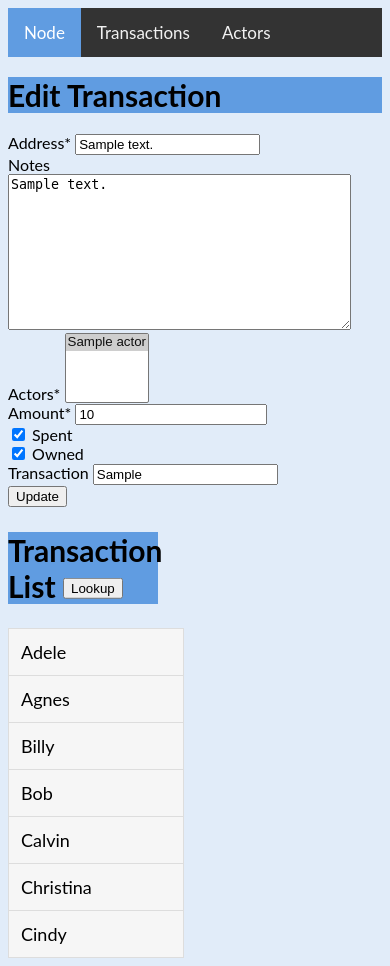
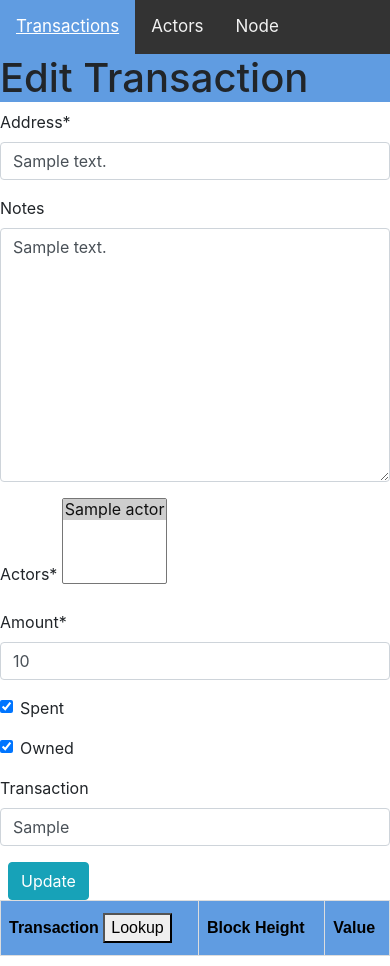
Before and after one commit to bboot/sats-tracker, a Django app: page /edit/1/ in a window 390 px wide. Run offline with Django 3.2, Linux system fonts and the light colour scheme; tables that the repository leaves empty hold one stand-in row (values such as "Sample post"); lists and menus that the app fills with data are empty; parts of the project's set-up code (start-up, migrations or seed data) failed here and were passed over; some libraries are stand-ins or nearby versions.

Commit message:
improvements
Functional:
- In txout edit, click Lookup to auto-fill the transaction field
  . The database is keyed on tuple (address, txhash)
  . If there is more than one, you can select the right one in
    the list
  . Click update to save the change

Visual:
- make responsive to screen sizes
- use icons for Edit/Delete
- move sats to the right

```diff
--- a/static/css/base.css
+++ b/static/css/base.css
@@ -23,17 +23,14 @@
 }
 
 .heading-info {
-  margin-bottom: 30px;
-  margin-left: 80px;
-  margin-right: 80px;
+  margin-bottom: 2%;
+  margin-left: 10%;
+  margin-right: 10%;
 }
 
 body {
   font-family: "Lato", sans-serif;
   background-color: #E1ECF9;
-}
-
-#title-bar {
 }
 
 h1 {
@@ -44,18 +41,16 @@
 h2 {
   font-size: 30px;
   background-color: #609CE1;
-  width: 40%;
 }
 
 .tx-btn {
   position: relative;
   top: 50%;
-  transform: perspective(1px) translateY(-25%);
 }
 
 .main-container {
-  height: 700px;
-  position: relative;
+  height: 800px;
+  overflow: hidden;
 }
 
 .main-content {
--- a/static/css/list.css
+++ b/static/css/list.css
@@ -12,9 +12,9 @@
   transition: 0.3s;
   border-radius: 5px; /* 5px rounded corners */
   background-color: white;
-  padding: 10px;
-  margin-left: 80px;
-  margin-right: 80px;
+  padding: 1%;
+  margin-left: 10%;
+  margin-right: 10%;
   width: 80%;
   display: table;
   border: none;
@@ -23,6 +23,15 @@
 
 .card:hover {
   background-color:  #236AB9;
+  color: white;
+}
+
+.card:hover .far {
+  color: white;
+}
+
+.card:hover .fas {
+  color: white;
 }
 
 .card:active {
@@ -33,14 +42,14 @@
 
 #column1 {
   float: left;
-  width: 50%;
+  width: 100%;
   font-size: 36px;
 }
 
 #column1-sats {
   text-align: right;
   float: left;
-  width: 25%;
+  width: 100%;
   font-size: 36px;
 }
 
@@ -98,36 +107,43 @@
   box-shadow: 0 12px 16px 0 rgba(0,0,0,0.24),0 17px 50px 0 rgba(0,0,0,0.19);
 }
 
-#myInput {
-  background-image: url('/css/searchicon.png'); /* Add a search icon to input */
-  background-position: 10px 12px; /* Position the search icon */
-  background-repeat: no-repeat; /* Do not repeat the icon image */
-  width: 100%; /* Full-width */
-  font-size: 16px; /* Increase font-size */
-  padding: 12px 20px 12px 40px; /* Add some padding */
-  border: 1px solid #ddd; /* Add a grey border */
-  margin-bottom: 12px; /* Add some space below the input */
+#transactions {
+  font-family: Arial, Helvetica, sans-serif;
+  border-collapse: collapse;
+  width: 100%;
 }
 
-#myUL {
-  /* Remove default list styling */
-  list-style-type: none;
-  padding: 0;
-  margin: 0;
+#transactions td, #transactions th {
+  border: 1px solid #ddd;
+  padding: 8px;
 }
 
-#myUL li a {
-  border: 1px solid #ddd; /* Add a border to all links */
-  margin-top: -1px; /* Prevent double borders */
-  background-color: #f6f6f6; /* Grey background color */
-  padding: 12px; /* Add some padding */
-  text-decoration: none; /* Remove default text underline */
-  font-size: 18px; /* Increase the font-size */
-  color: black; /* Add a black text color */
-  display: block; /* Make it into a block element to fill the whole list */
-  width: 40%;
+#transactions tr:nth-child(even){background-color: #f2f2f2;}
+
+#transactions tr:hover {background-color: #ddd;}
+
+#transactions th {
+  padding-top: 12px;
+  padding-bottom: 12px;
+  text-align: left;
+  background-color: #609CE1;
+  color: black;
 }
 
-#myUL li a:hover:not(.header) {
-  background-color: #eee; /* Add a hover effect to all links, except for headers */
+@media screen and (max-width: 1000px) {
+  #column1,
+  #column1-sats {
+  }
 }
+@media screen and (max-width: 768px) {
+  #column1,
+  #column1-sats {
+    font-size: 20px;
+  }
+}
+@media screen and (max-width: 320px) {
+  #column1,
+  #column1-sats {
+    font-size: 20px;
+  }
+}
--- a/templates/base.html
+++ b/templates/base.html
@@ -3,15 +3,16 @@
 <head>
   <meta name="viewport" content="width=device-width, initial-scale=1">
   <link rel="stylesheet" href="{% static 'css/base.css' %}"/>
+  <link rel="stylesheet" href="{% static '3rd-party/bootstrap-5.1.3-dist/css/bootstrap.min.css' %}"/>
   {% block head %}
   {% endblock head %}
 </head>
 <html>
 <body>
   <div class="topnav">
-    <a class="active" href="{% url 'node' %}">Node</a>
-    <a href="{% url 'txout_list' %}">Transactions</a>
+    <a class="active" href="{% url 'txout_list' %}">Transactions</a>
     <a href="{% url 'actor_list' %}">Actors</a>
+    <a href="{% url 'node' %}">Node</a>
   </div>
 
   <div id="title-bar">
--- a/templates/txout_edit.html
+++ b/templates/txout_edit.html
@@ -15,20 +15,19 @@
   <button class="btn btn-info ml-2" type="submit">Update</button>
 </form>
 <div>
-  <ul id="myUL">
-    <h2>Transaction List
-      <button class="tx-btn" type="submit">Lookup</button>
-    </h2>
-    <li><a href="#">Adele</a></li>
-    <li><a href="#">Agnes</a></li>
-
-    <li><a href="#">Billy</a></li>
-    <li><a href="#">Bob</a></li>
-
-    <li><a href="#">Calvin</a></li>
-    <li><a href="#">Christina</a></li>
-    <li><a href="#">Cindy</a></li>
-  </ul>
+  <table id="transactions">
+    <thead>
+    <tr>
+      <th>Transaction
+        <button class="tx-btn" type="submit">Lookup</button>
+      </th>
+      <th>Block Height</th>
+      <th>Value</th>
+    </tr>
+    </thead>
+    <tbody id="transactions-body">
+    </tbody>
+  </table>
 </div>
 <script>
 $(document).ready(function(){
@@ -42,11 +41,53 @@
              "transaction": tx,
              "csrfmiddlewaretoken": "{{ csrf_token }}",
            }, function(data, status){
-      alert("Data: " + data + "\nStatus: " + status);
+      //alert("Data: " + data + "\nStatus: " + status);
+      let info  = JSON.parse(data);
+      if ('data' in info) {
+        populate_tx_field(info.data.transaction);
+      } else if ('candidates' in info) {
+        populate_tx_candidates(info.candidates);
+      } else {
+        alert("Unknown response.");
+      }
     }).fail(function(response){
-      alert("Boguss");
+      alert("Server reported an error.");
     });
   });
 });
+
+populate_tx_field = function(transaction){
+  // Data: {"data": {"address": "bc1qr3wxjkf2zcms2qxnf9g4u4cxhkhclycjkswm36", "amount": "100000000", "transaction": "15fc459eb788ac633f9d81b66b37c04dbe80985a7a51455ffbb08147a1cff185"}}
+  // Status: success
+  // Data: {"candidates": {"15fc459eb788ac633f9d81b66b37c04dbe80985a7a51455ffbb08147a1cff185": {"height": 708220, "amount": 100000000}}}
+  // Status: success
+  document.getElementById("id_transaction").value = transaction;
+}
+
+populate_tx_candidates = function(candidates){
+  let table = document.getElementById('transactions-body');
+  let nrows = table.rows.length;
+  for (let i=nrows-1; i>=0; i--) {
+    table.deleteRow(i);
+  }
+  let index = 0;
+  for (const txhash in candidates) {
+    let tx = candidates[txhash];
+    let row = table.insertRow(index);
+    let cell_tx = row.insertCell(0);
+    let cell_blockheight = row.insertCell(1);
+    let cell_value = row.insertCell(2);
+    cell_tx.innerHTML = txhash;
+    cell_blockheight.innerHTML = tx.height;
+    let n = parseInt(tx.amount);
+    let value = n.toLocaleString("en-US");
+    cell_value.innerHTML = value + "$";
+    row.id = txhash
+    row.onclick = function(mouse_click){
+      populate_tx_field(this.id);
+    }
+    index++;
+  }
+}
 </script>
 {% endblock content %}
--- a/templates/txout_list.html
+++ b/templates/txout_list.html
@@ -3,6 +3,7 @@
 
 {% block head %}
   <link rel="stylesheet" href="{% static 'css/list.css' %}"/>
+  <link rel="stylesheet" href="{% static '3rd-party/fontawesome-free-5.15.4-web/css/all.css' %}"/>
 {% endblock head %}
 
 {% block title %}Transactions{% endblock title %}
@@ -23,8 +24,9 @@
           <div id="column2">
           </div>
           <div id="column3">
-            <span><a href="{% url 'txout_edit' txout.pk %}">Edit</a>
-                  <a href="{% url 'txout_delete' txout.pk %}">Delete</a></span>
+            <span><a href="{% url 'txout_edit' txout.pk %}"><i class="far fa-edit"></i></a>
+                  <a href="{% url 'txout_delete' txout.pk %}"><i class="fas fa-minus-circle"></i></a>
+            </span>
           </div>
         </button>
       </form>
--- a/txouts/views.py
+++ b/txouts/views.py
@@ -10,6 +10,7 @@
     )
 import json
 from pprint import PrettyPrinter
+import traceback
 
 from .models import TxOut, Actor
 from node.explorer import Explorer
@@ -139,7 +140,7 @@
         post["transaction"] = tx
         post["amount"] = str(int(tx_data["amount"]))
         return HttpResponse(json.dumps(data))
-    # TODO: Need to present the tx's, which one is it?
+    # Present the tx's, which one is it?
     print(f'Wich txxx!?')
     return HttpResponse(json.dumps({'candidates': txs}))
 
@@ -175,7 +176,11 @@
         post = self.request.POST
         txs = AddrLookup(post["address"], post["amount"]).transactions
         print(f'txs out the door: {txs}')
-        form = form.save(commit=False)
+        try:
+            form = form.save(commit=False)
+        except Exception as e:
+            print(traceback.format_exc())
+            return False
         tx = txs.get(form.transaction)
         if tx:
             print(f'Got the tx!!!! {tx}')
```
Also changed, not shown: other parts of static/css/base.css (+43 -42 lines), templates/txout_detail.html (+7 -3 lines).
